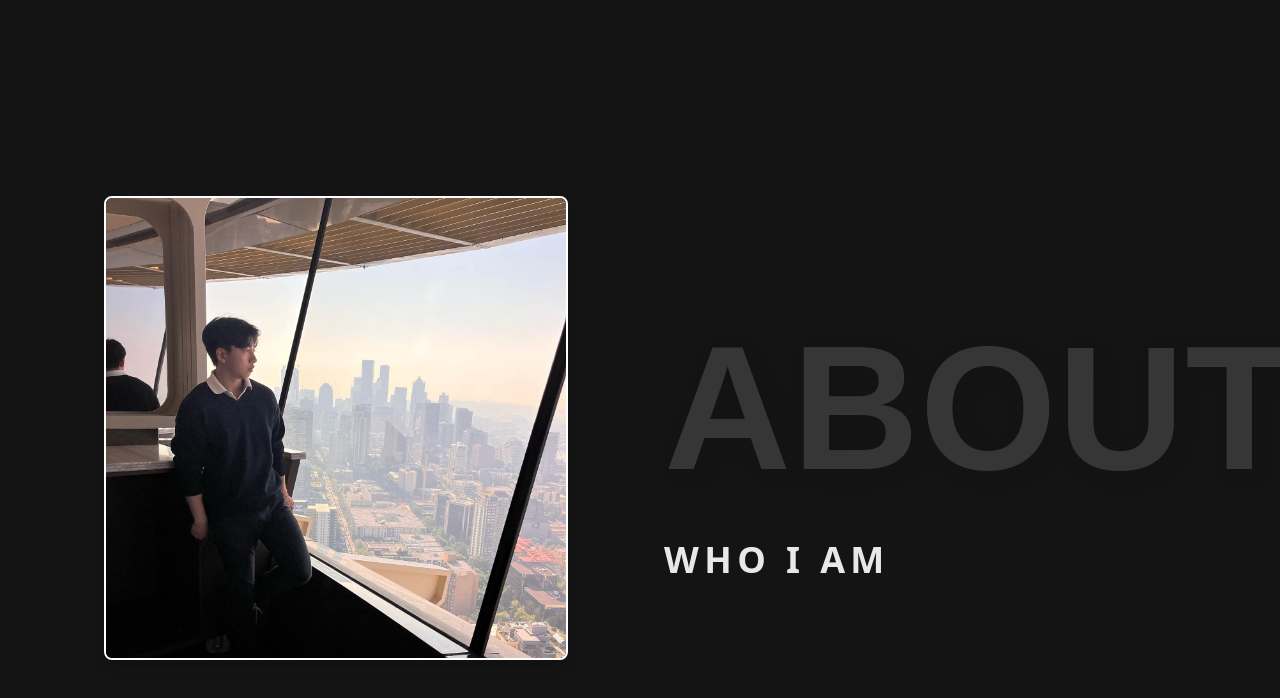
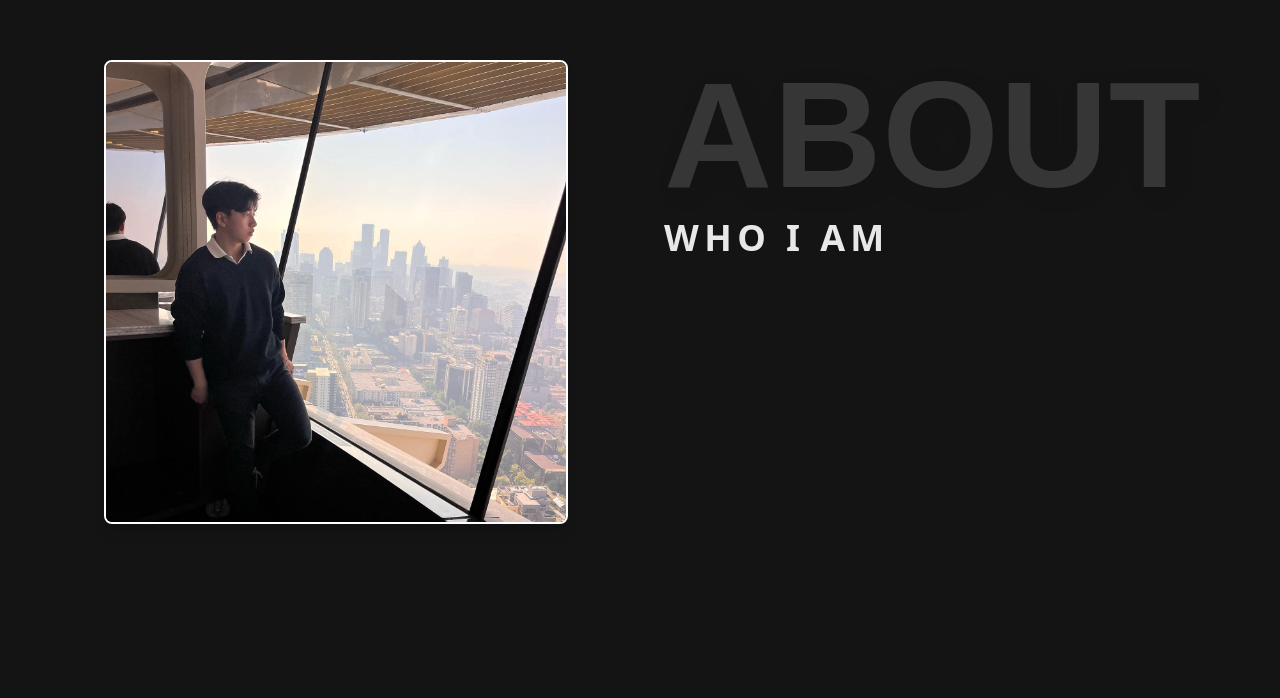
Before and after one commit to Luke7787/website-portfolio, a Next.js app in the folder luke-portfolio/: page / in a window 1280 px wide. Shown: the part 804-1502 px from the top of the page. Built offline with nearby package versions, Linux system fonts and the light colour scheme.

Commit message:
rearraged layout for homepage

```diff
--- a/luke-portfolio/src/app/page.tsx
+++ b/luke-portfolio/src/app/page.tsx
@@ -38,11 +38,8 @@ export default function Page() {
       </section>
 
       {/* ABOUT */}
-      <section
-        id="about"
-        className="scroll-mt-16 min-h-screen pt-16 flex items-center"
-      >
-        <div className="mx-auto grid max-w-6xl grid-cols-1 items-center gap-12 px-6 md:grid-cols-2">
+      <section id="about" className="scroll-mt-16 min-h-screen pt-16 flex">
+        <div className="mx-auto grid max-w-6xl grid-cols-1 gap-12 px-6 md:grid-cols-2">
           {/* Left: Image */}
           <div className="flex justify-center md:justify-end">
             <div
@@ -71,14 +68,15 @@ export default function Page() {
           </div>
 
           {/* Right: Text */}
-          <div className="text-center md:text-left">
+          <div className="text-center md:text-left self-start">
             <p
               className="
           inline
           font-['Poppins','Arial','sans-serif']
-    text-[176px]
+          text-[150px]
           font-extrabold
           uppercase
+          leading-none
           text-white/15
           tracking-[0.8px]
           drop-shadow-[1px_1px_2px_rgba(0,0,0,0.35)]
@@ -89,7 +87,7 @@ export default function Page() {
               ABOUT
             </p>
 
-            <h2 className="text-4xl font-bold tracking-[0.15em] text-white/90">
+            <h2 className="mt-2 text-4xl font-bold tracking-[0.15em] text-white/90">
               WHO I AM
             </h2>
           </div>
```
Lines whose indentation alone changed are shown as unchanged.
